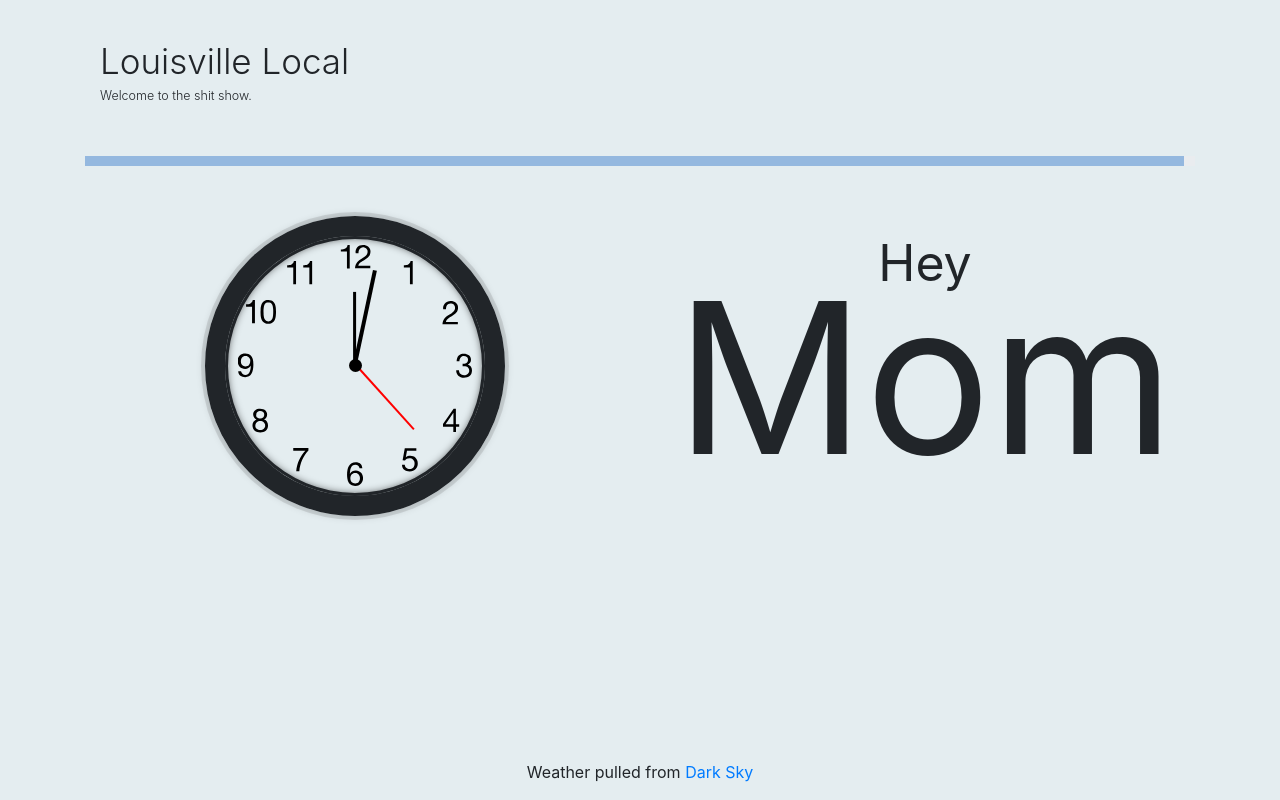
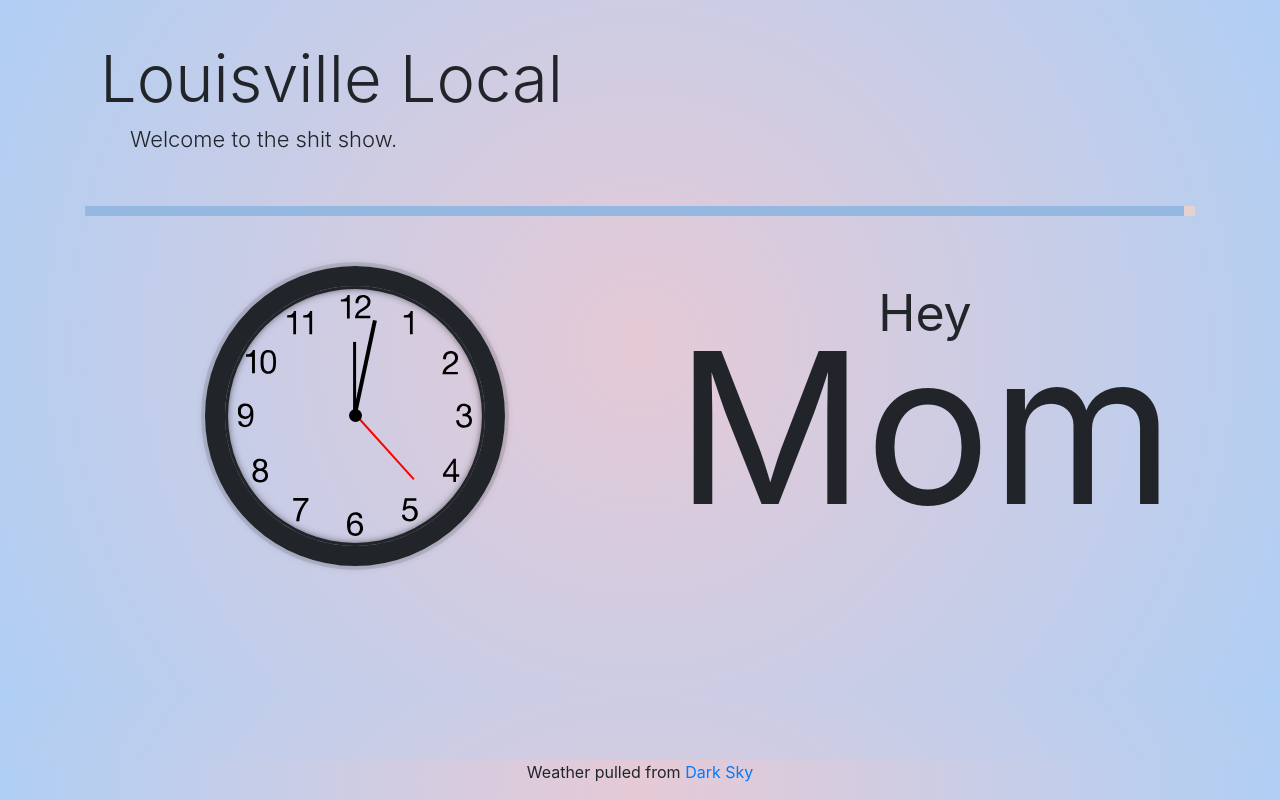
Before and after one commit to savagedetective/louisville-homepage, a website: page public/index.html in a window 1280 px wide. Drawn offline with nearby package versions, Linux system fonts and the light colour scheme; no server answers.

Commit message:
lots of style changes

```diff
--- a/public/css/style.css
+++ b/public/css/style.css
@@ -6,16 +6,28 @@ html {
   body {
     margin: 0;
     font-size: 2rem;
-    background-color:rgb(228, 237, 240);
+    background: rgb(230,202,214);
+    background: radial-gradient(circle, rgba(230,202,214,1) 0%, rgba(176,207,244,1) 100%);
   }
 
   .jumbotron {
     margin-bottom: 0;
-    background-color:rgb(228, 237, 240);
+    background-color: transparent;
+    font-family: -apple-system, BlinkMacSystemFont, 'Segoe UI', Roboto, Oxygen, Ubuntu, Cantarell, 'Open Sans', 'Helvetica Neue', sans-serif;
+  }
+
+  .jumbotron h1 {
+    font-size: 6.5rem;
+  }
+
+  .jumbotron p {
+    font-size: 2.2rem;
+    margin-left: 30px;
   }
 
   .progress {
     border-radius: 0;
+    background-color:#e6d0d0;
   }
 
   .progress-bar {
@@ -134,7 +146,8 @@ html {
     bottom:0;
     left:0;
     z-index: 1000;
-    background-color:rgb(228, 237, 240);
+    background: rgb(230,202,214);
+    background: radial-gradient(circle, rgba(230,202,214,1) 0%, rgba(176,207,244,1) 100%);
     text-align: center;
     font-size: .8em;
   }
```
